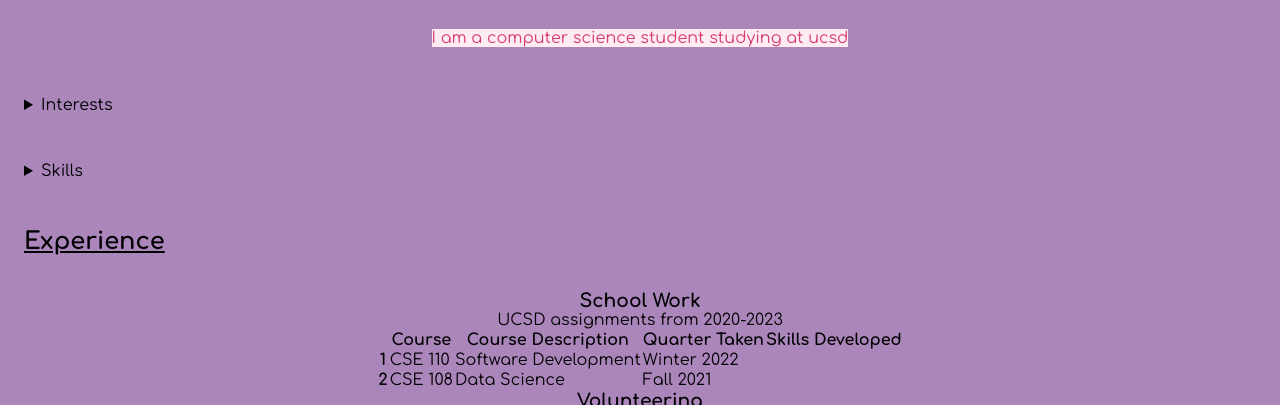
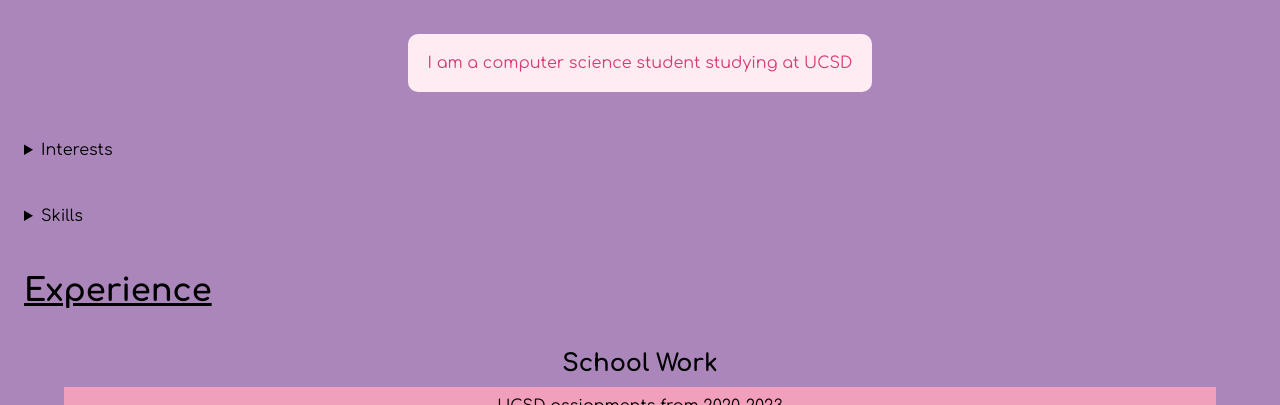
Before and after one commit to jessica088/cse134b-hw3, a plain HTML site: page index.html in a window 1280 px wide. Shown: the part 433-838 px from the top of the page. Drawn offline with Linux system fonts and the light colour scheme.

Commit message:
good enough

```diff
--- a/index.html
+++ b/index.html
@@ -1,12 +1,14 @@
 <!DOCTYPE html>
 
 <html lang="en">
+
 <head>
     <meta charset="utf-8" name="viewport" content="width=device-width, initial-scale=1" />
-        <link href="images/favicon.ico" rel="icon" >
+    <link href="images/favicon.ico" rel="icon">
     <link href="./styles/main.css" rel="stylesheet">
     <title>Jessica Inthasane</title>
 </head>
+
 <body>
     <header>
         <nav>
@@ -49,12 +51,12 @@
     <main>
         <h1>Hi, my name is Jessica Inthasane</h1>
         <picture>
-            <source height="200"srcset="images/IMG_0454.webp" >
+            <source height="200" srcset="images/IMG_0454.webp">
             <img height="200" width="200" src="images/IMG_0454.JPG" alt="photo of Jessica">
         </picture>
 
         <h2 id="About_me">About me</h2>
-            <p>I am a computer science student studying at ucsd</p>
+        <p>I am a computer science student studying at UCSD</p>
 
         <details>
             <summary>Interests</summary>
@@ -92,7 +94,7 @@
                 <col span="4">
                 <col span="1">
             </colgroup>
-            <tr>
+            <tr id="table-header">
                 <th></th>
                 <th scope="col">Course</th>
                 <th scope="col">Course Description</th>
@@ -104,14 +106,14 @@
                 <td> CSE 110</td>
                 <td> Software Development</td>
                 <td> Winter 2022</td>
-                <td><a href="https://github.com/CSE-110-Spring-2022/zooseeker-cse-110-team-46"></a></td>
+                <td><a href="https://github.com/CSE-110-Spring-2022/zooseeker-cse-110-team-46"></a>Zooseeker app</td>
             </tr>
             <tr>
                 <th scope="row">2</th>
                 <td> CSE 108</td>
                 <td> Data Science</td>
                 <td> Fall 2021</td>
-                <td> <a href="https://github.com/CSE-110-Spring-2022/zooseeker-cse-110-team-46"></a></td>
+                <td> <a href="https://github.com/COGS108/Group003-Wi22"></a>Crunch culture</td>
             </tr>
         </table>
         <h3>Volunteering</h3>
@@ -126,7 +128,7 @@
         </p>
         <h3>Startup Work</h3>
         <picture>
-            <source  height="300" srcset="images/prolypmia-homepage.webp">
+            <source height="300" srcset="images/prolypmia-homepage.webp">
             <img height="300" src="images/prolypmia-homepage.webp" alt="screenshot of sports app home page">
         </picture>
         <p>
@@ -154,13 +156,13 @@
             </fieldset>
         </form>
         <h2 id="Resume">Resume</h2>
-        <!-- <iframe src="https://docs.google.com/document/d/18c5vY-Q6cHP-4BUmp5pjGryl0g3iVXBjNSP9sGeh0QE/edit?usp=sharing"
-                height="800"
-                width="90%">
-         </iframe> -->
+        <iframe src="https://docs.google.com/document/d/18c5vY-Q6cHP-4BUmp5pjGryl0g3iVXBjNSP9sGeh0QE/edit?usp=sharing"
+            height="800" width="90%">
+        </iframe>
     </main>
     <footer>
         <p>Created by Jessica Inthasane</p>
     </footer>
 </body>
+
 </html>
--- a/styles/main.css
+++ b/styles/main.css
@@ -1,65 +1,102 @@
-:root{
+:root {
     --nav-color: #8C5DA1;
     --main-color: #AA86BB;
     --font-color: #D73B73;
     --accent-color: #FFECF3;
+    --accent-dark-color: #f1a0bc;
 
 }
+
 @font-face {
     font-family: 'Comfortaa';
     src: url(./fonts/Comfortaa/Comfortaa-VariableFont_wght.ttf);
 }
-*{
+
+* {
     box-sizing: border-box;
     padding: 0;
     margin: 0;
     font-family: 'Comfortaa', sans-serif;
     overflow-x: hidden;
+    font-size: 12pt;
 }
-h1{
+
+h1 {
     text-align: center;
+    padding-top: 36px;
+    padding-bottom: 24px;
     animation-name: slide;
     animation-duration: 2s;
     animation-direction: normal;
     animation-iteration-count: 1;
+    font-size: 2.5rem;
+
 }
-h2{
+
+h3 {
+    padding-top: 18px;
+    padding-bottom: 10px;
+    font-size: 1.5rem;
+}
+
+h2 {
     text-decoration: underline;
     margin: 24px;
-    margin-bottom: 36px;
     align-self: flex-start;
+    font-size: 2rem;
 }
+
 @keyframes slide {
     from {
-        margin-left: 100%;
+        margin-top: 100%;
         width: 100%;
-      }
+    }
 
     to {
-        margin-left: 0%;
+        margin-top: 0%;
         width: 100%;
     }
 }
-nav>a{
-    transition: background-color 1s ;
+
+nav>a {
+    transition: background-color 1s;
 }
-nav>a:hover{
+
+nav>a:hover {
     background-color: var(--accent-color);
 }
 
-main{
+main {
     display: flex;
     flex-direction: column;
     align-items: center;
 }
 
-p{
+p {
     color: var(--font-color);
     background-color: var(--accent-color);
     margin: 2%;
+    border-radius: 10px;
+    padding: 20px;
 }
-table{
 
+table {
+    background-color: var(--accent-color);
+    width: 90%;
+}
+
+th {
+    padding-top: 10px;
+    padding-bottom: 10px;
+}
+
+caption {
+    background-color: var(--accent-dark-color);
+    padding-top: 10px;
+}
+
+#table-header {
+    background-color: var(--accent-dark-color);
 }
 
 form {
@@ -96,9 +133,11 @@ fieldset div input {
     padding: 6px;
     flex: 2;
 }
+
 fieldset div textarea {
     min-height: 64px;
 }
+
 fieldset button {
     width: 120px;
     height: 40px;
@@ -106,18 +145,22 @@ fieldset button {
     margin-bottom: 24px;
 }
 
-details{
+details {
     width: 100%;
 }
+
 details summary {
     margin: 24px;
 }
-details ul, ol {
+
+details ul,
+ol {
     display: flex;
     justify-content: space-evenly;
     padding: 12px;
     margin: 24px;
 }
+
 details li {
     margin: 12px;
     color: var(--accent-color);
@@ -131,6 +174,7 @@ details li {
     line-height: 1.5rem;
     word-wrap: break-word;
 }
+
 details li:hover {
     background-color: #f1538d;
 }
@@ -175,13 +219,15 @@ div#burger {
     cursor: pointer;
 }
 
-#burger-toggle:checked ~ div#burger span#line-1 {
+#burger-toggle:checked~div#burger span#line-1 {
     transform: rotate(45deg);
 }
-#burger-toggle:checked ~ div#burger span#line-2 {
+
+#burger-toggle:checked~div#burger span#line-2 {
     transform: scaleY(0);
 }
-#burger-toggle:checked ~ div#burger span#line-3 {
+
+#burger-toggle:checked~div#burger span#line-3 {
     transform: rotate(-45deg);
 }
 
@@ -195,13 +241,14 @@ div#burger span#line-3 {
 }
 
 div#burger span#line-1 {
-  transform-origin: 0% 0%;
-  transition: transform 0.4s ease-in-out;
+    transform-origin: 0% 0%;
+    transition: transform 0.4s ease-in-out;
 }
 
 div#burger span#line-2 {
     transition: transform 0.2s ease-in-out;
 }
+
 div#burger span#line-3 {
     transform-origin: 0% 100%;
     transition: transform 0.4s ease-in-out;
@@ -218,19 +265,16 @@ div#burger span#line-3 {
     height: 20rem;
     transition: 0.4s;
 }
-#burger-toggle:checked ~ #burger-menu {
+
+#burger-toggle:checked~#burger-menu {
     display: flex;
     opacity: 1;
 }
 
-main{
+main {
     background-color: var(--main-color);
 }
 
-h1 {
-    padding-top: 36px;
-    padding-bottom: 24px;
-}
 
 @media screen and (max-width: 640px) {
     div#burger {
```
Lines whose indentation alone changed are shown as unchanged.
